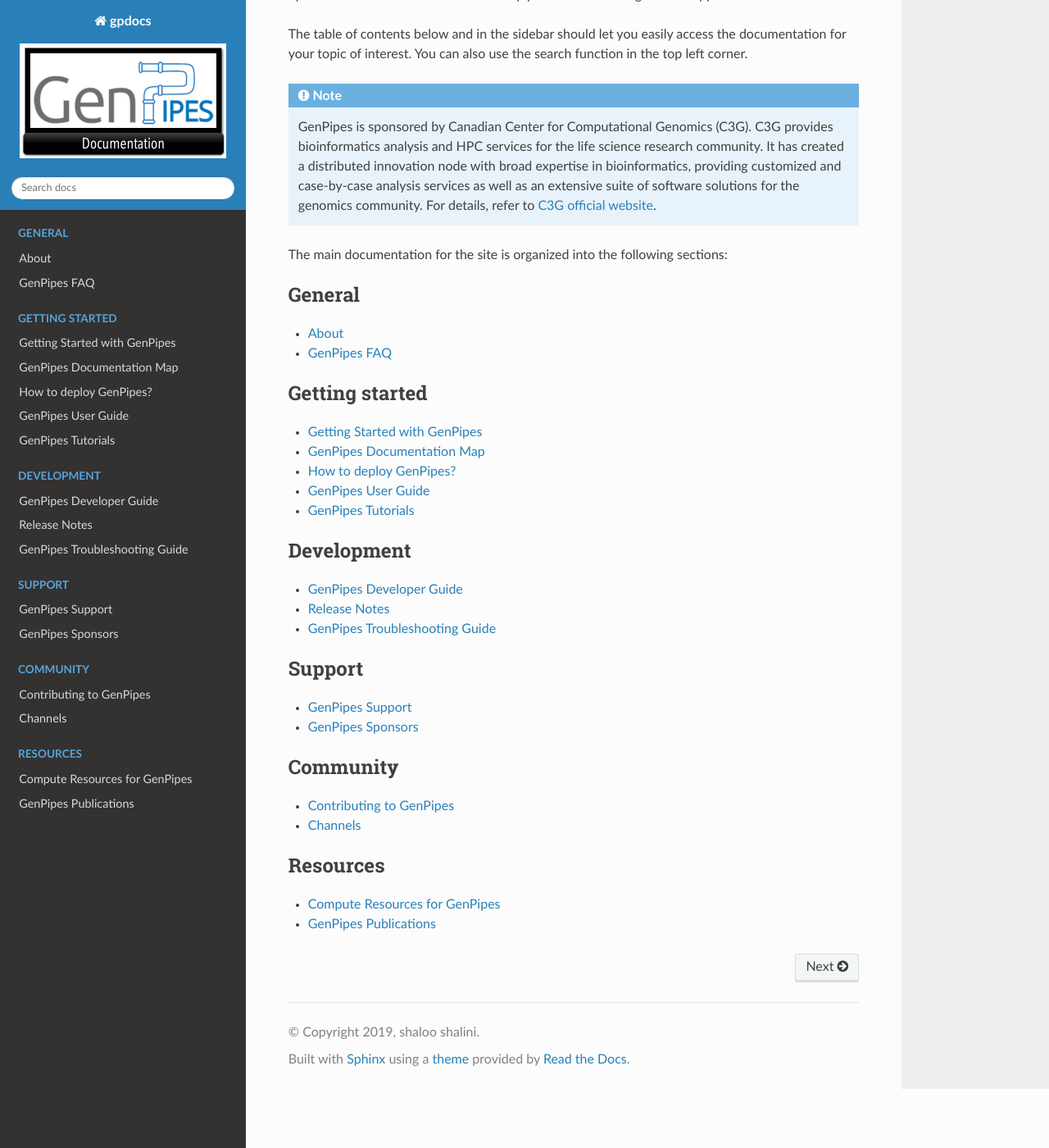
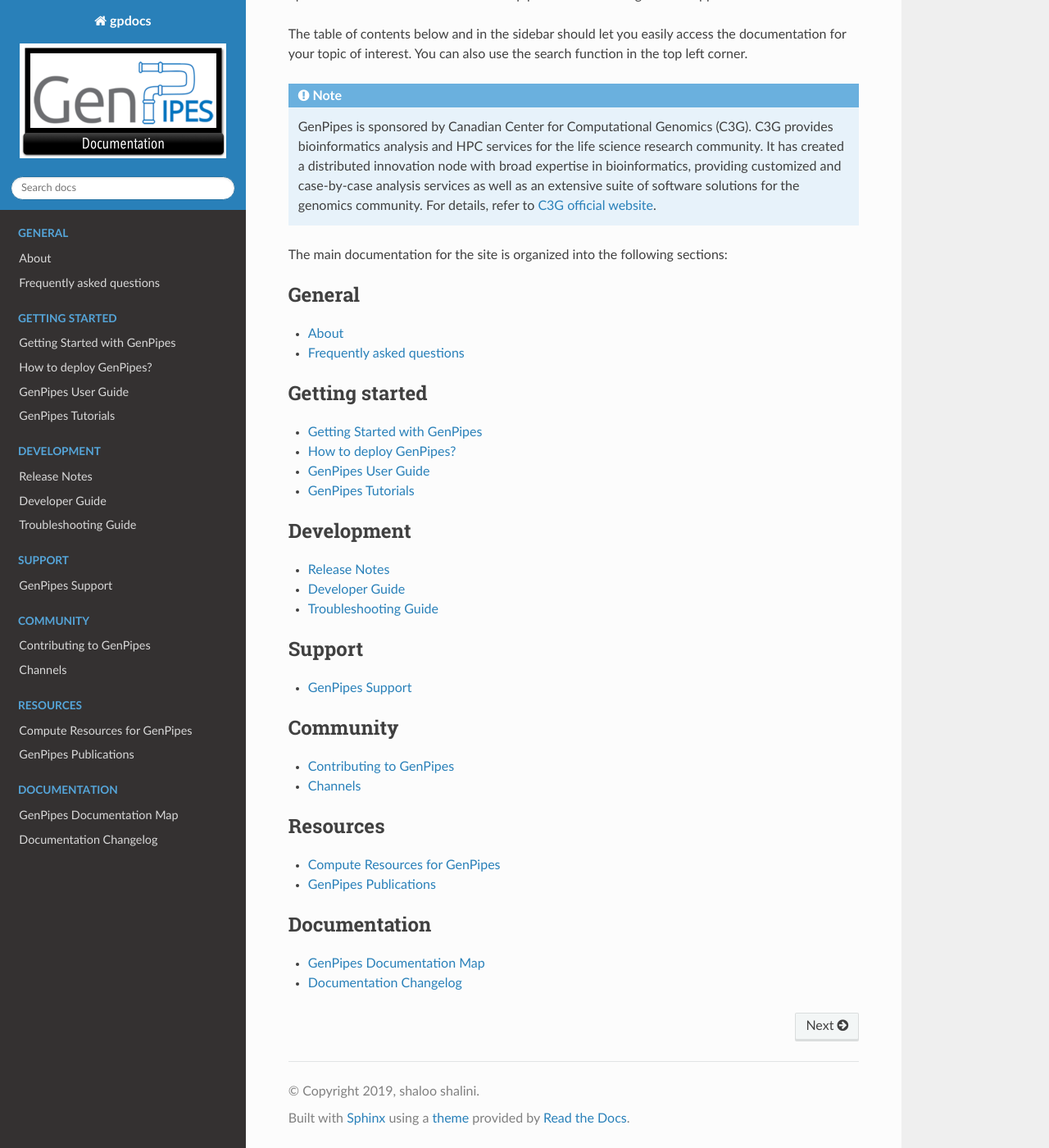
Before and after one commit to c3g/GenPipes_Docs, a Sphinx documentation site: the page built from docs/source/index.rst, in a window 1280 px wide and 1400 px high, scrolled down 423 px. Shown: the whole window at 82% size. Built offline with Sphinx 7.4.7 and the Read the Docs theme 2.0.0, drawn with Linux system fonts in a browser that asks for light colours.

Commit message:
cleanup TOC to reflect GSoD GenPipes proposal ToC more closely

```diff
--- a/docs/source/development/dev_guide.rst
+++ b/docs/source/development/dev_guide.rst
@@ -1,7 +1,7 @@
 .. _docs_dev_guide:
 
-GenPipes Developer Guide
-========================
+Developer Guide
+================
 
 This guide will provide information to various resources meant for GenPipes developers. This may include the following and more beyond the standard readme file in GitHub repository.
 
--- a/docs/source/development/troubleshooting_guide.rst
+++ b/docs/source/development/troubleshooting_guide.rst
@@ -1,7 +1,7 @@
 .. _docs_troubleshooting_guide:
 
-GenPipes Troubleshooting Guide
-===============================
+Troubleshooting Guide
+======================
 
 
 This document contains most frequently encountered issues faced by developers and their fixes.
--- a/docs/source/faq/gp_faq.rst
+++ b/docs/source/faq/gp_faq.rst
@@ -1,7 +1,7 @@
 .. _docs_faq:
 
-GenPipes FAQ
-============
+Frequently asked questions
+==========================
 
 This document will contain frequently asked queries categorized as follows:
 
--- a/docs/source/index.rst
+++ b/docs/source/index.rst
@@ -37,7 +37,6 @@
    :name: sec-learn
 
    get-started/index
-   get-started/genpipes_doc_archmap
    get-started/how_to_deploy_genpipes
    get-started/user_guide
    tutorials/list_tutorials
@@ -48,8 +47,8 @@
    :caption: Development
    :name: sec-devel
 
+   development/release_notes
    development/dev_guide
-   development/release_notes
    development/troubleshooting_guide
 
 
@@ -59,7 +58,6 @@
    :name: sec-support
 
    support/how_to_get_support
-   support/sponsors
 
 .. toctree::
    :maxdepth: 1
@@ -77,6 +75,14 @@
    resources/compute_resources
    resources/publications
 
+.. toctree::
+   :maxdepth: 1
+   :caption: Documentation
+   :name: sec-documentation
+
+   documentation/genpipes_doc_archmap
+   documentation/docs_changelog
+
 .. Indices and tables
 .. ------------------
 ..
```
Also changed, not shown: docs/source/about/index.rst (+2 -6 lines), docs/source/about/history.rst (renamed from docs/source/about/evolution.rst), docs/source/about/sponsors.rst (renamed from docs/source/support/sponsors.rst), docs/source/documentation/docs_changelog.rst (renamed from docs/source/about/docs_changelog.rst), docs/source/documentation/genpipes_doc_archmap.rst (renamed from docs/source/get-started/genpipes_doc_archmap.rst).
